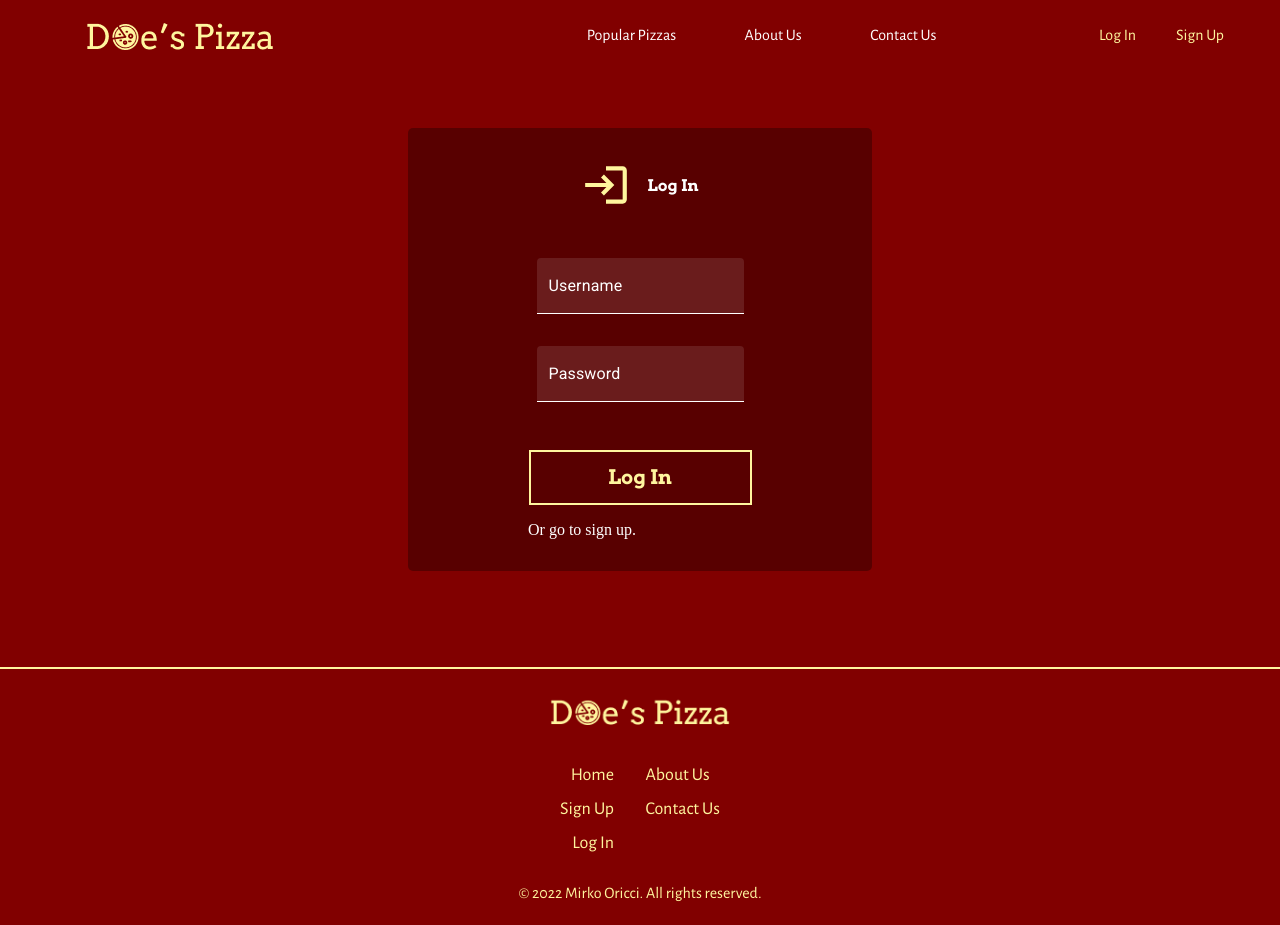
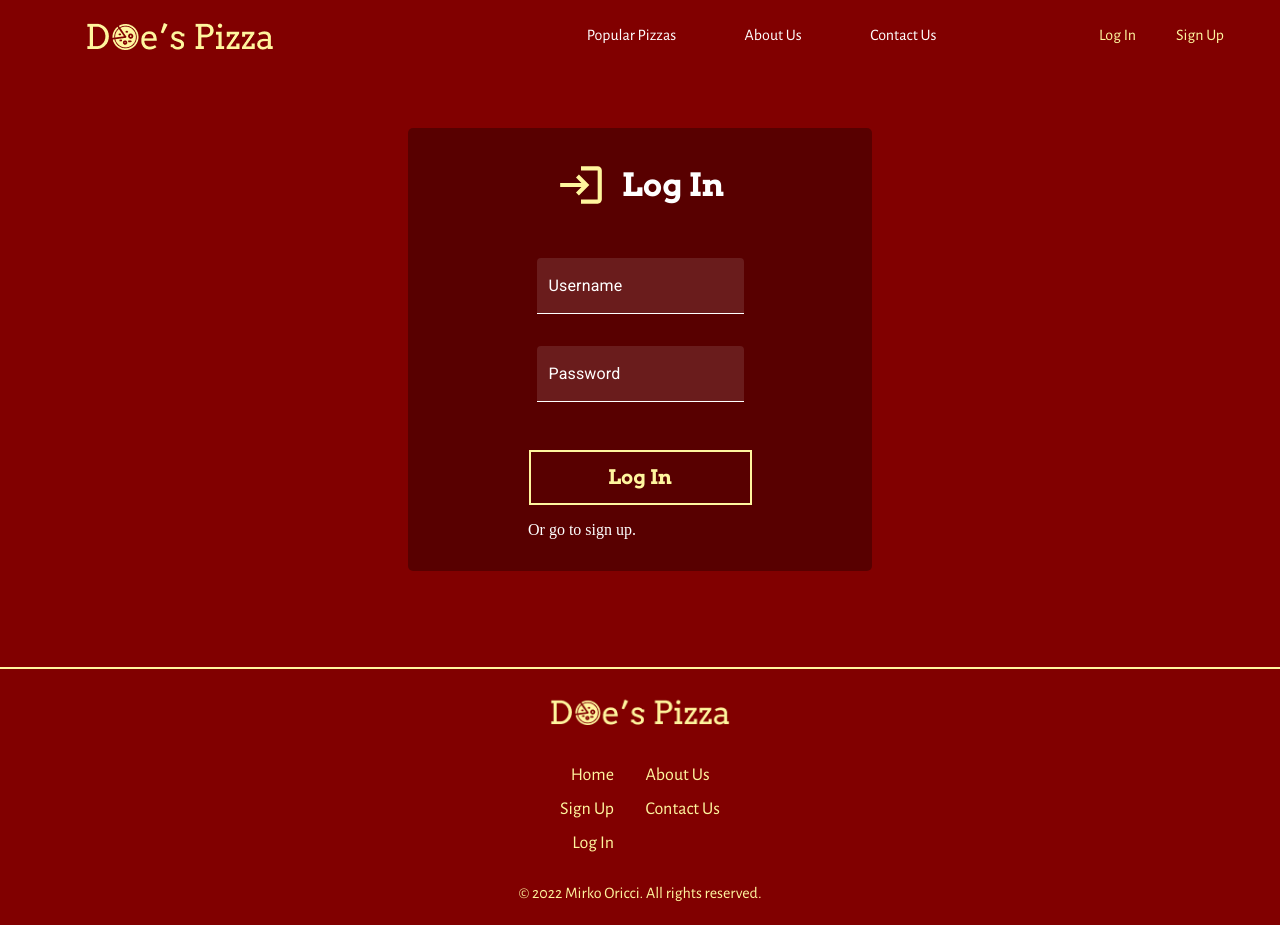
Before and after one commit to Techoplite/Doe-s-Pizza, a Next.js app: page /login in a window 1280 px wide. Built offline with nearby package versions, Linux system fonts and the light colour scheme; a web font is replaced by a local one.

Commit message:
Increase page header size on desktop

```diff
--- a/styles/globals.scss
+++ b/styles/globals.scss
@@ -41,6 +41,9 @@ $black: rgba(0, 0, 0, 0.322);
         width: 25rem;
         margin: 8rem auto 5rem auto;
     }
+    .page-title {
+        font-size: 2rem
+    }
 }
 
 @import url('https://fonts.googleapis.com/css2?family=Arvo:wght@700&wght500&display=swap');
```
